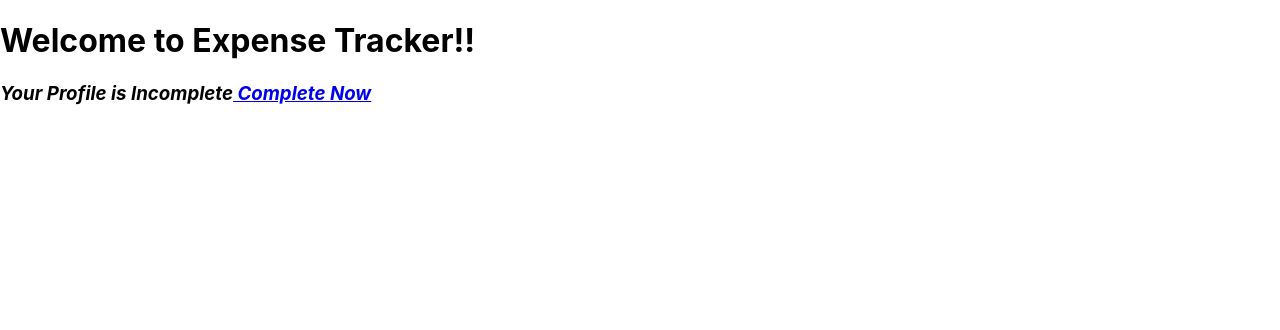
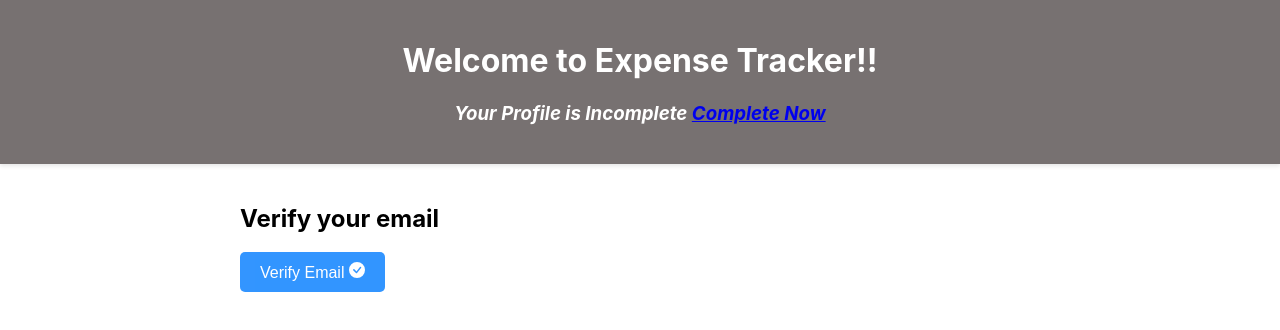
Before and after one commit to Falcon00007/Expense-Tracker, a React (Create React App) app: page /home in a window 1280 px wide. Shown: the top 330 px of the page. Built offline with nearby package versions, Linux system fonts and the light colour scheme.

Commit message:
Verify user Email via verification mail (task-5)

```diff
--- a/src/pages/Home.js
+++ b/src/pages/Home.js
@@ -1,11 +1,57 @@
-import React from 'react'
+import React,{useState} from 'react'
+import classes from './Home.module.css'
 import { Link } from 'react-router-dom'
+import { BsFillCheckCircleFill } from "react-icons/bs";
 
 const Home = () => {
+  const [error, setError]= useState("");
+
+  const verifyHandler=(e)=>{
+    e.preventDefault();
+    fetch(
+      "https://identitytoolkit.googleapis.com/v1/accounts:sendOobCode?key=AIzaSyAa6b1vvHl497ZXR8GOXQbTNEkyd0l5db4",
+      {
+        method: "POST",
+        body: JSON.stringify({
+          requestType: "VERIFY_EMAIL",
+          idToken: localStorage.getItem("token"),
+        }),
+        headers: {
+          "Content-Type": "application/json",
+        },
+      }
+    ).then((res) => {
+        if (res.ok) {
+           res.json().then((data) => {
+            console.log(data);
+          })
+        } else {
+          res.json().then((data) => {
+            if (data && data.error && data.error.message) {
+              setError("Verification mail not sent... try again"+ data.error.message);
+            }else{
+              setError("Some error occured!! Please try again..")
+            }
+          });
+        }
+      }).catch((err) => {
+        console.log("Some error in sending verification mail - " + err);
+      });
+  }
+
   return (
     <>
+    <div className={classes.header}>
     <h1>Welcome to Expense Tracker!!</h1>
-    <h3><i>Your Profile is Incomplete<Link to="/profile"> Complete Now</Link></i></h3>
+    <h3><i>Your Profile is Incomplete <Link to="/profile">Complete Now</Link></i></h3>
+    </div>
+    <div className={classes.container}>
+        <h2>Verify your email </h2>
+        <button className={classes.verifyBtn} onClick={verifyHandler}>
+          Verify Email <BsFillCheckCircleFill/>
+        </button>
+      </div>
+      <p className={classes.errorMessage}>{error}</p>
     </>
   )
 }
--- /dev/null
+++ b/src/pages/Home.module.css
@@ -0,0 +1,36 @@
+.header{
+    background-color: #777171;
+    color: #fff;
+    padding: 20px;
+    text-align: center;
+    box-shadow: 0 2px 4px rgba(0, 0, 0, 0.1);
+}
+
+.container {
+    max-width: 800px;
+    margin: 0 auto;
+    padding: 20px;
+  }
+
+  .verifyBtn {
+    display: inline-block;
+    background-color: #007bff;
+    color: #fff;
+    padding: 10px 20px;
+    border: none;
+    border-radius: 5px;
+    cursor: pointer;
+    font-size: 16px;
+    opacity: .8;
+    transition: background-color 0.3s ease;
+  }
+
+  .verifyBtn:hover {
+    background-color: #0056b3;
+    box-shadow: 2px 3px 4px #042f5e;
+    opacity: 1;
+  }
+  .errorMessage{
+    color: red;
+    font-weight: 500;
+  }
--- a/src/pages/Login.js
+++ b/src/pages/Login.js
@@ -75,7 +75,7 @@ function Login() {
           onChange={(e) => setPassword(e.target.value)}
         />
         <p className={classes.errorMessage}>{error}</p>
-        <button type="submit">Login</button>
+        {!loading && <button type="submit">Login</button>}
         {loading && <h2>Submitting Data...</h2>}
         <div className={classes.forgotPasswordLink}>
           <a href="/forgot-password">Forgot Password?</a>
--- a/src/pages/Signup.js
+++ b/src/pages/Signup.js
@@ -87,7 +87,7 @@ function Signup() {
           required
         />
         <p className={classes.errorMessage}>{error}</p>
-        <button type="submit">Sign Up</button>
+        {!loading && <button type="submit">Sign Up</button>}
         {loading && <h2>Submitting Data...</h2>}
       </form>
       <div className={classes.loginLink}>
```
